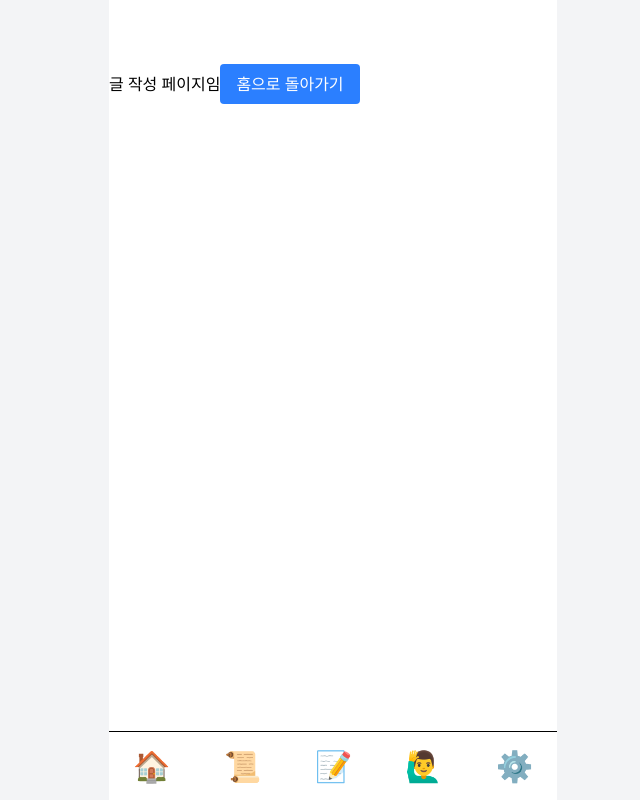
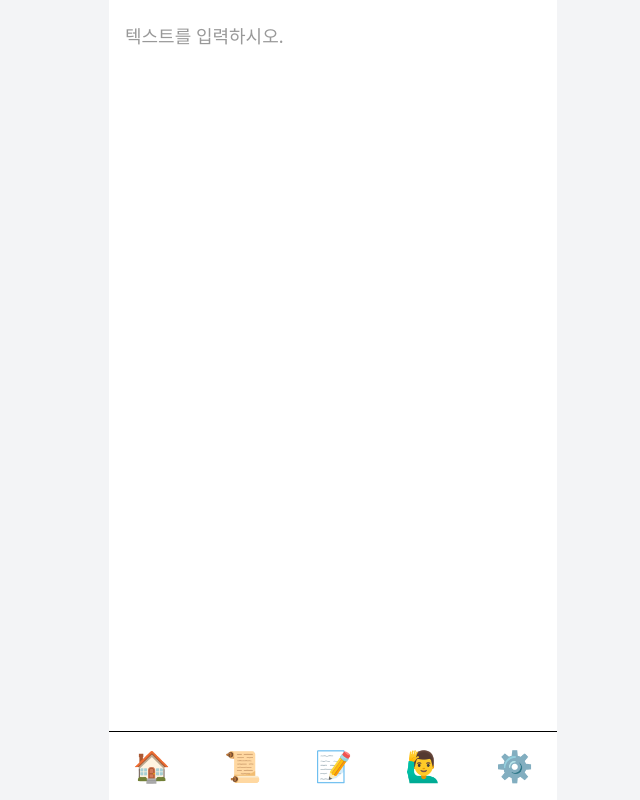
Before and after one commit to hngbfv3399/NoteRoom, a React (Vite) app: page /write in a window 1280 px wide. Shown: the whole page, without its empty margins (307-947 px from the left). Built offline with nearby package versions, Linux system fonts and the light colour scheme.

Commit message:
WritePage 기초 작성(미완)

```diff
--- /dev/null
+++ b/src/components/WritePageLayout/WriteEditer.jsx
@@ -0,0 +1,33 @@
+import { useEditor, EditorContent } from "@tiptap/react";
+import StarterKit from "@tiptap/starter-kit";
+import "../../styles/WriteEditerStyle.css";
+import Placeholder from "@tiptap/extension-placeholder";
+const editorStyles = {
+  minHeight: "300px",
+  padding: "1rem",
+  lineHeight: 1.6,
+};
+
+function WriteEditor() {
+  const editor = useEditor({
+    extensions: [
+      StarterKit,
+      Placeholder.configure({
+        placeholder: "텍스트를 입력하시오.",
+      }),
+    ],
+    content: "",
+  });
+
+  return (
+    <>
+        <EditorContent
+          editor={editor}
+          style={editorStyles}
+          className="ProseMirror"
+        />
+    </>
+  );
+}
+
+export default WriteEditor;
--- a/src/layouts/MainLayout.jsx
+++ b/src/layouts/MainLayout.jsx
@@ -2,6 +2,7 @@ import { BrowserRouter, useLocation } from "react-router-dom";
 import HeaderLayout from "../components/layouts/HeaderLayout";
 import NavbarLayout from "../components/layouts/NavbarLayout";
 import AppRouter from "../router/AppRouter";
+
 
 function LayoutWrapper() {
   const location = useLocation();
@@ -14,7 +15,7 @@ function LayoutWrapper() {
       <div className="w-full max-w-md h-screen bg-white flex flex-col relative overflow-hidden">
         {!isWritePage && <HeaderLayout />}
 
-        <main className="overflow-y-auto">
+        <main className="overflow-y-auto pb-16">
           <AppRouter />
         </main>
 
--- a/src/pages/ThreadPage.jsx
+++ b/src/pages/ThreadPage.jsx
@@ -5,9 +5,9 @@ function ThreadPage() {
   const navigate = useNavigate();
   const goToHome = ()=>{
     navigate('/');
-}
+  }
   return (
-    <div className="h-screen overflow-y-scroll snap-y snap-mandatory hide-scrollbar">
+    <div className="h-full h-screen overflow-y-scroll snap-y snap-mandatory hide-scrollbar">
       {noteData.map((item, index) => (
         <div
           key={index}
--- a/src/pages/WritePage.jsx
+++ b/src/pages/WritePage.jsx
@@ -1,14 +1,9 @@
-import { useNavigate } from "react-router-dom";
+import WriteEditer from "../components/WritePageLayout/WriteEditer";
 function WritePage() {
-    const navigate = useNavigate();
-    const goToHome = ()=>{
-        navigate('/');
-    }
-    return (
-        <div>
-            글 작성 페이지임
-            <button className="bg-blue-500 text-white px-4 py-2 rounded hover:bg-blue-600" onClick={goToHome}>홈으로 돌아가기</button>
-        </div>
-    )
+  return (
+    <>
+    <WriteEditer/>
+    </>
+  );
 }
 export default WritePage;
--- a/src/router/AppRouter.jsx
+++ b/src/router/AppRouter.jsx
@@ -1,4 +1,4 @@
-import { Routes, Route } from "react-router-dom";
+import { Routes, Route, useLocation } from "react-router-dom";
 import MainHome from "../pages/MainHome";
 import MemoDetail from "../pages/MemoDetail";
 import SearchPage from "../pages/SearchPage";
@@ -7,10 +7,13 @@ import UserProfile from "../pages/UserProfile";
 import WritePage from "../pages/WritePage";
 import ThreadPage from "../pages/ThreadPage";
 import NotFound from "../pages/NotFound";
+
 function AppRouter() {
+  const location = useLocation();
+  const isWritePage = location.pathname === "/write";
 
   return (
-    <div className="flex-1 pt-16">
+    <div className={`flex-1 ${!isWritePage ? "pt-16" : ""}`}>
       <Routes>
         <Route path="/" element={<MainHome />} />
         <Route path="/note/:id" element={<MemoDetail />} />
--- /dev/null
+++ b/src/styles/WriteEditerStyle.css
@@ -0,0 +1,79 @@
+.ProseMirror p {
+    margin: 0.4rem 0;
+    font-size: 1.125rem;
+    line-height: 1.6;
+  }
+
+  .ProseMirror br {
+    margin: 0;
+    font-size: 1.125rem;
+  }
+
+  .ProseMirror h1 {
+    font-size: 2.5rem;
+    font-weight: 700;
+    margin: 1.5rem 0;
+  }
+
+  .ProseMirror h2 {
+    font-size: 2rem;
+    font-weight: 700;
+    margin: 1.5rem 0;
+  }
+
+  .ProseMirror h3 {
+    font-size: 1.75rem;
+    font-weight: 600;
+    margin: 1.2rem 0;
+  }
+
+  .ProseMirror blockquote {
+    border-left: 4px solid #ccc;
+    margin: 1rem 0;
+    padding-left: 1rem;
+    color: #666;
+    font-style: italic;
+    background-color: #f9f9f9;
+  }
+
+  .ProseMirror pre {
+    background-color: #2d2d2d;
+    color: #f8f8f2;
+    padding: 1rem;
+    border-radius: 6px;
+    overflow-x: auto;
+    font-family: 'Source Code Pro', monospace, monospace;
+    margin: 1rem 0;
+  }
+
+  .ProseMirror code {
+    background-color: #eee;
+    padding: 0.2rem 0.4rem;
+    border-radius: 4px;
+    font-family: monospace;
+    font-size: 0.95rem;
+  }
+
+  .ProseMirror ul {
+    margin: 0 0 1rem 1.5rem;
+    list-style-type: disc;
+  }
+
+  .ProseMirror ol {
+    margin: 0 0 1rem 1.5rem;
+    list-style-type: decimal;
+  }
+
+  .ProseMirror p.is-empty::before {
+    content: attr(data-placeholder);
+    float: left;
+    color: #999;
+    pointer-events: none;
+    height: 0;
+    user-select: none;
+  }
+
+  .ProseMirror:focus {
+    border-color: black;
+    box-shadow: 0 0 0 2px black;
+  }
--- a/vite.config.js
+++ b/vite.config.js
@@ -1,7 +1,6 @@
 import { defineConfig } from 'vite';
 import react from '@vitejs/plugin-react';
-import tailwindcss from '@tailwindcss/vite';
 
 export default defineConfig({
-  plugins: [react(), tailwindcss()],
+  plugins: [react()],
 });
```
Also changed, not shown: package.json (+12 -2 lines), 1 other file (tests, documents, lock files or other folders). Lines whose indentation alone changed are shown as unchanged.
